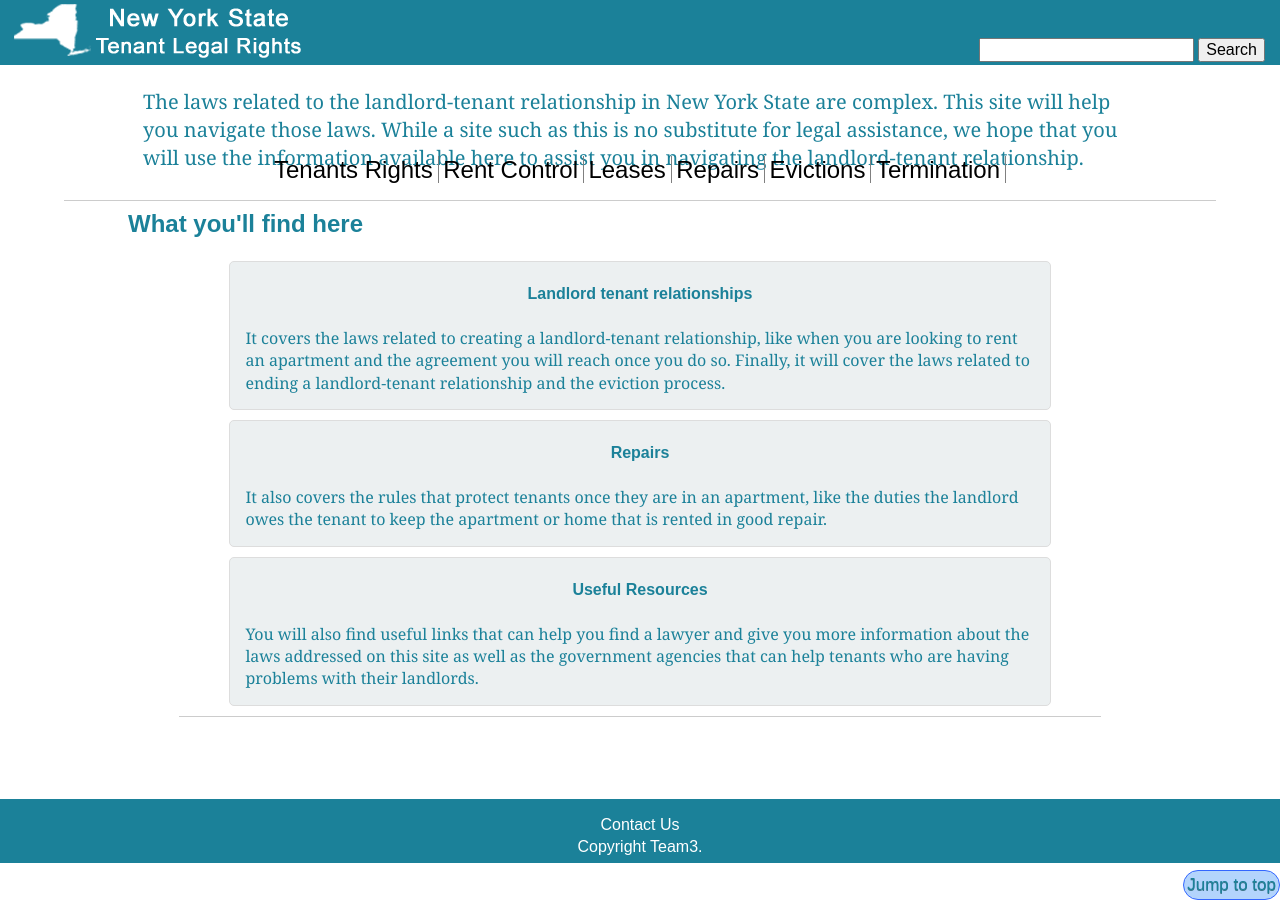
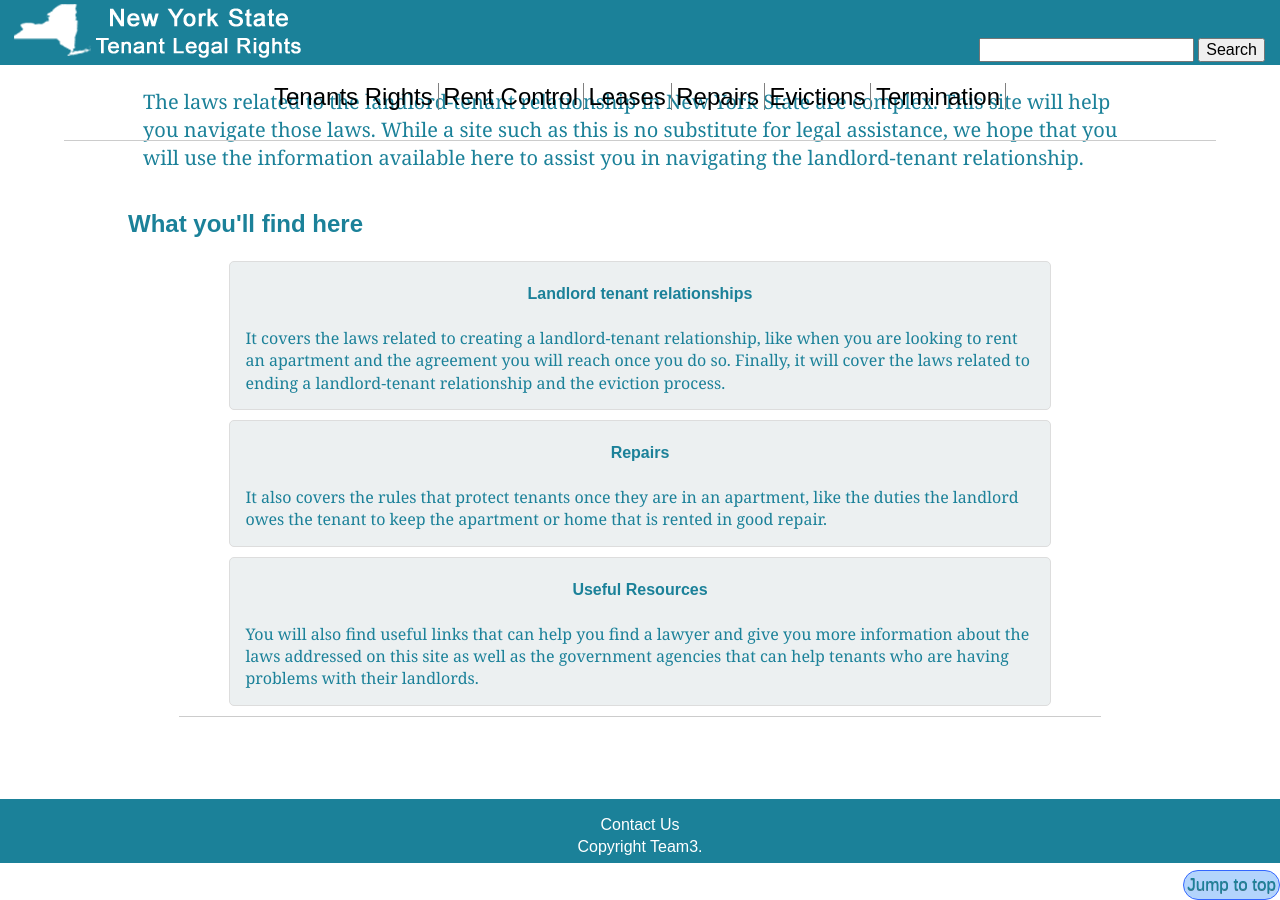
Before and after one commit to iinf362/team3, a Jekyll site: the page built from index.html, in a window 1280 px wide. Built offline with Jekyll 4.4.1, drawn with Linux system fonts in a browser that asks for light colours.

Commit message:
rmv nav padding

```diff
--- a/css/main.css
+++ b/css/main.css
@@ -172,7 +172,6 @@ nav {
    clear:both;
     height: 60px;
     text-align: center;
-    padding-top: 60px;
     width:100%;
 
 }
@@ -183,7 +182,6 @@ nav a {
     font-size: 16px;
     text-decoration: none;
     color: black;
-    line-height: 60px;
     border-right: 1px solid gray;
     padding-right: 5px;
 }
```
